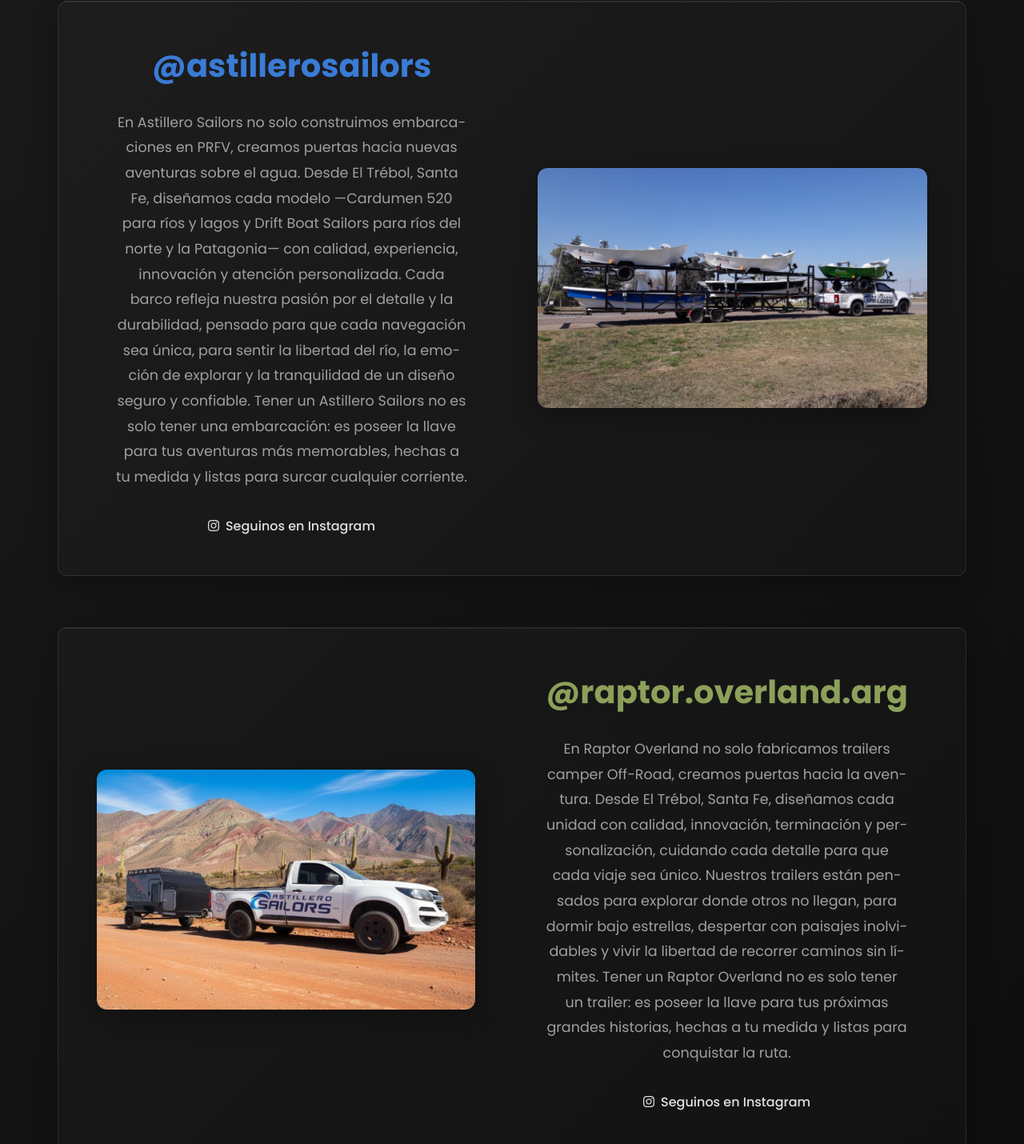
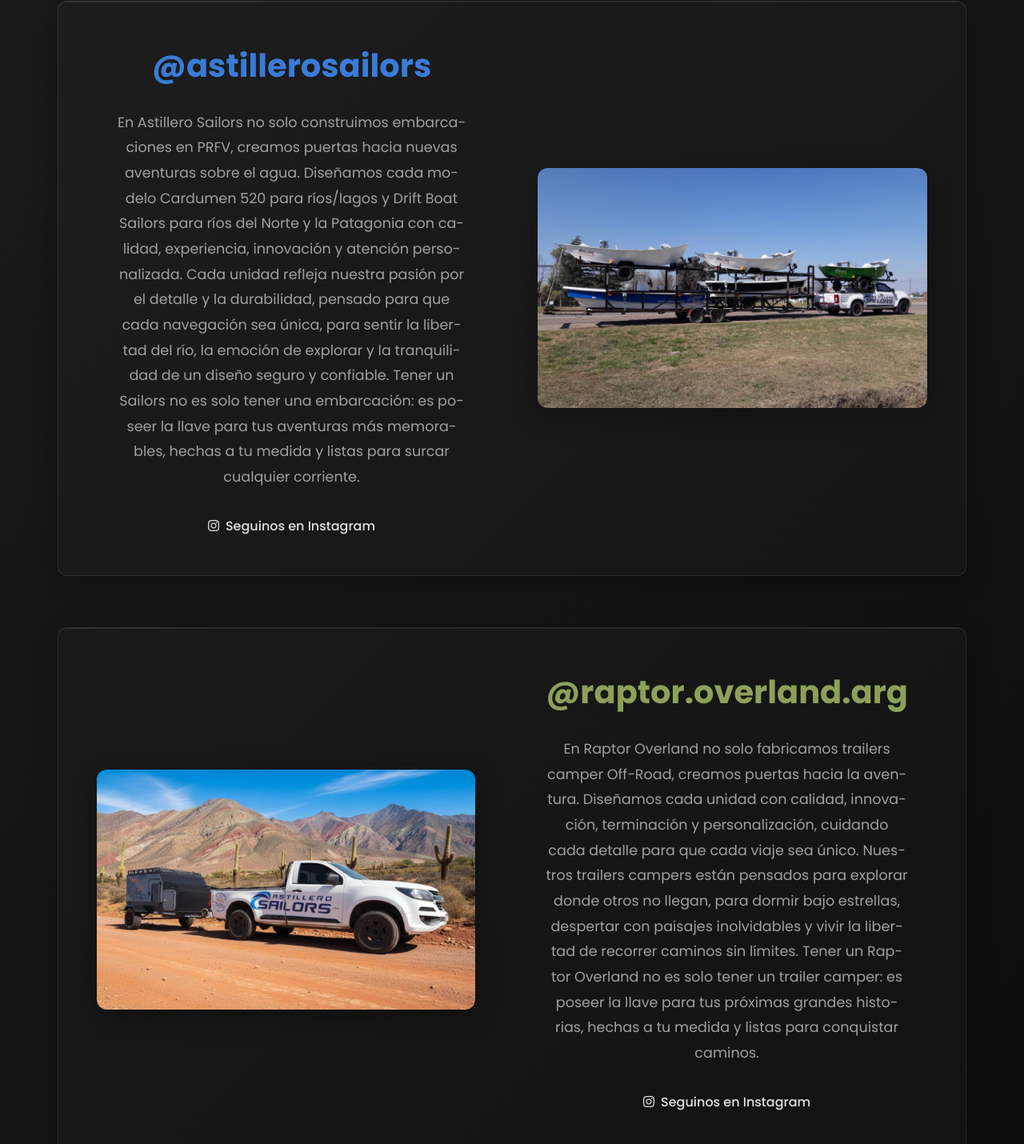
Before and after one commit to jggdba-create/astillero-raptor, a plain HTML site: page index.html in a window 1280 px wide. Shown: the part 1036-2466 px from the top of the page at 80% size. Drawn offline with Linux system fonts and the light colour scheme.

Commit message:
Add files via upload

```diff
--- a/index.html
+++ b/index.html
@@ -69,9 +69,9 @@
                         <div class="text-container">
                             <h3 class="brand-title astillero">@astillerosailors</h3>
                             <p class="brand-description">
-                                En Astillero Sailors no solo construimos embarcaciones en PRFV, creamos puertas hacia nuevas aventuras sobre el agua. Desde El Trébol, Santa Fe, diseñamos cada modelo —Cardumen 520 para ríos y lagos y Drift Boat Sailors para ríos del norte y la Patagonia— con calidad, experiencia, innovación y atención personalizada.
+                                En Astillero Sailors no solo construimos embarcaciones en PRFV, creamos puertas hacia nuevas aventuras sobre el agua. Diseñamos cada modelo Cardumen 520 para ríos/lagos y Drift Boat Sailors para ríos del Norte y la Patagonia con calidad, experiencia, innovación y atención personalizada.
 
-Cada barco refleja nuestra pasión por el detalle y la durabilidad, pensado para que cada navegación sea única, para sentir la libertad del río, la emoción de explorar y la tranquilidad de un diseño seguro y confiable. Tener un Astillero Sailors no es solo tener una embarcación: es poseer la llave para tus aventuras más memorables, hechas a tu medida y listas para surcar cualquier corriente.
+Cada unidad refleja nuestra pasión por el detalle y la durabilidad, pensado para que cada navegación sea única, para sentir la libertad del río, la emoción de explorar y la tranquilidad de un diseño seguro y confiable. Tener un Sailors no es solo tener una embarcación: es poseer la llave para tus aventuras más memorables, hechas a tu medida y listas para surcar cualquier corriente.
                             </p>
                             <a href="https://instagram.com/astillerosailors" target="_blank" class="brand-link">
                                 <i class="fab fa-instagram"></i> Seguinos en Instagram
@@ -91,9 +91,9 @@
                         <div class="text-container">
                             <h3 class="brand-title raptor">@raptor.overland.arg</h3>
                             <p class="brand-description">
-                                En Raptor Overland no solo fabricamos trailers camper Off-Road, creamos puertas hacia la aventura. Desde El Trébol, Santa Fe, diseñamos cada unidad con calidad, innovación, terminación y personalización, cuidando cada detalle para que cada viaje sea único.
+                                En Raptor Overland no solo fabricamos trailers camper Off-Road, creamos puertas hacia la aventura. Diseñamos cada unidad con calidad, innovación, terminación y personalización, cuidando cada detalle para que cada viaje sea único.
 
-Nuestros trailers están pensados para explorar donde otros no llegan, para dormir bajo estrellas, despertar con paisajes inolvidables y vivir la libertad de recorrer caminos sin límites. Tener un Raptor Overland no es solo tener un trailer: es poseer la llave para tus próximas grandes historias, hechas a tu medida y listas para conquistar la ruta.
+Nuestros trailers campers están pensados para explorar donde otros no llegan, para dormir bajo estrellas, despertar con paisajes inolvidables y vivir la libertad de recorrer caminos sin límites. Tener un Raptor Overland no es solo tener un trailer camper: es poseer la llave para tus próximas grandes historias, hechas a tu medida y listas para conquistar caminos.
                             </p>
                             <a href="https://instagram.com/raptor.overland.arg" target="_blank" class="brand-link">
                                 <i class="fab fa-instagram"></i> Seguinos en Instagram
```
